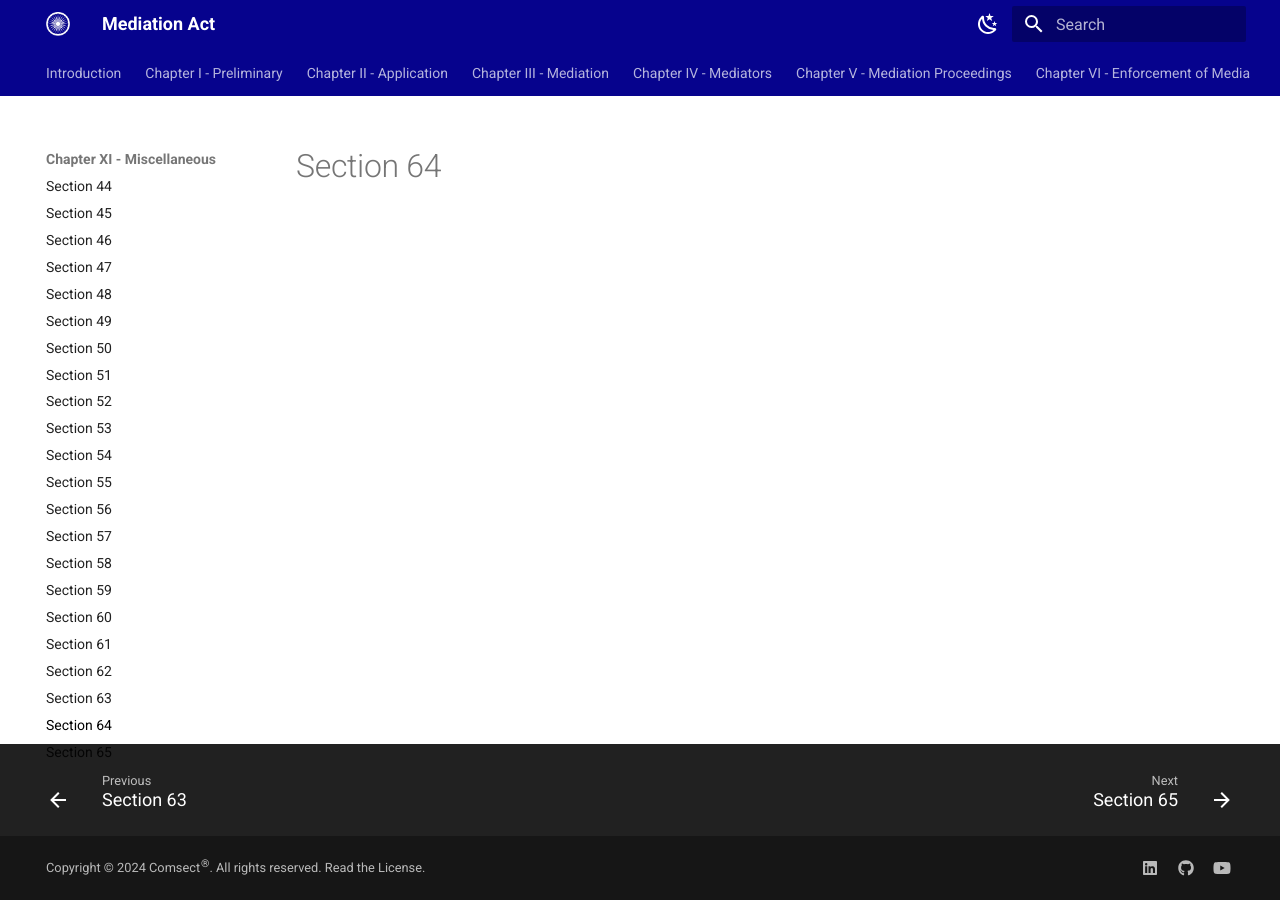
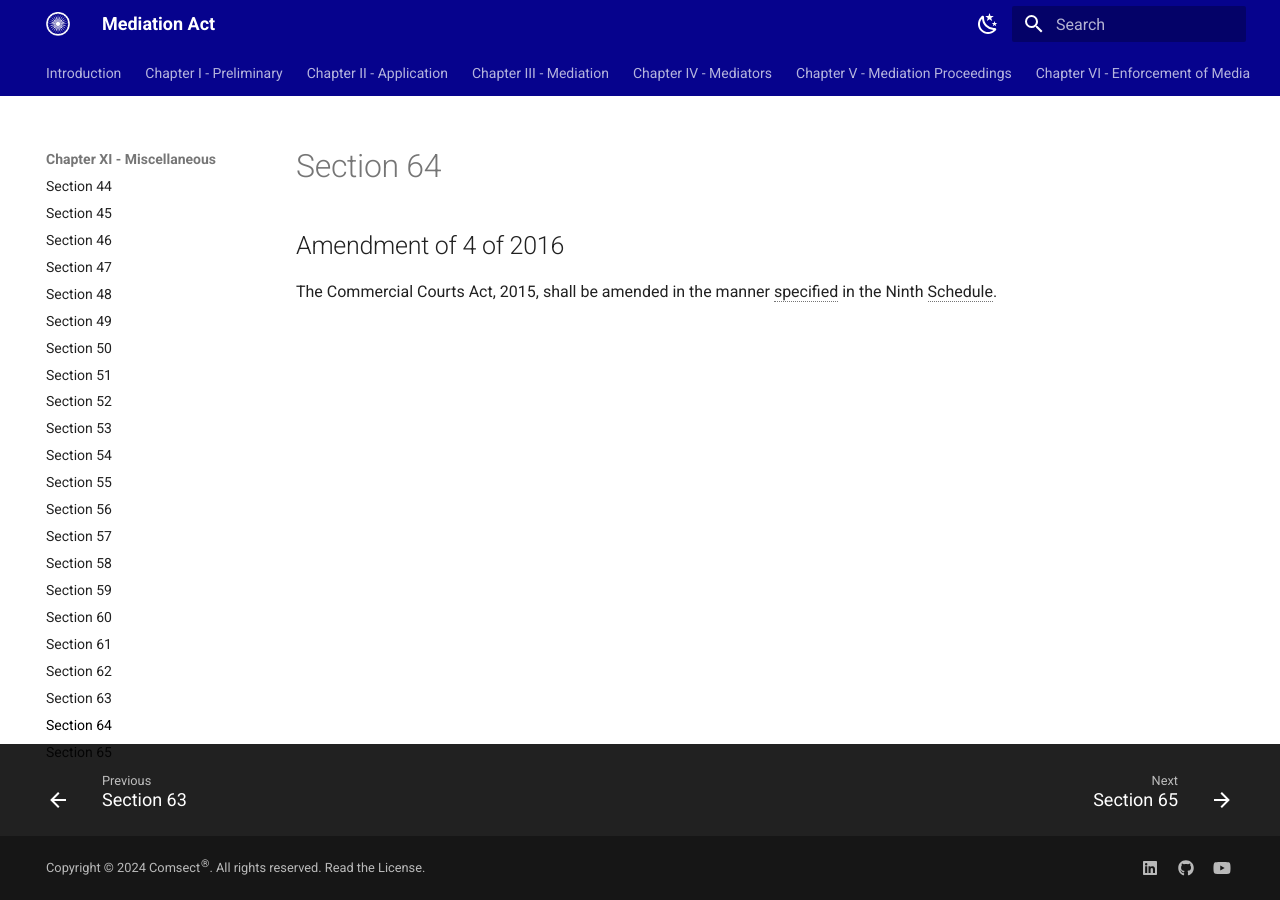
Before and after one commit to comsect/mediation-act, an MkDocs documentation site: the page built from docs/en/64.md, in a window 1280 px wide. Built offline with MkDocs 1.6.1 and Material for MkDocs 9.7.7, drawn with Linux system fonts in a browser that asks for light colours.

Commit message:
add section-sixty-four

```diff
--- a/docs/en/64.md
+++ b/docs/en/64.md
@@ -3,3 +3,7 @@ hide:
     - toc
 description: Amendment of 4 of 2016
 ---
+
+## Amendment of 4 of 2016
+
+The Commercial Courts Act, 2015, shall be amended in the manner specified in the Ninth Schedule.
```
